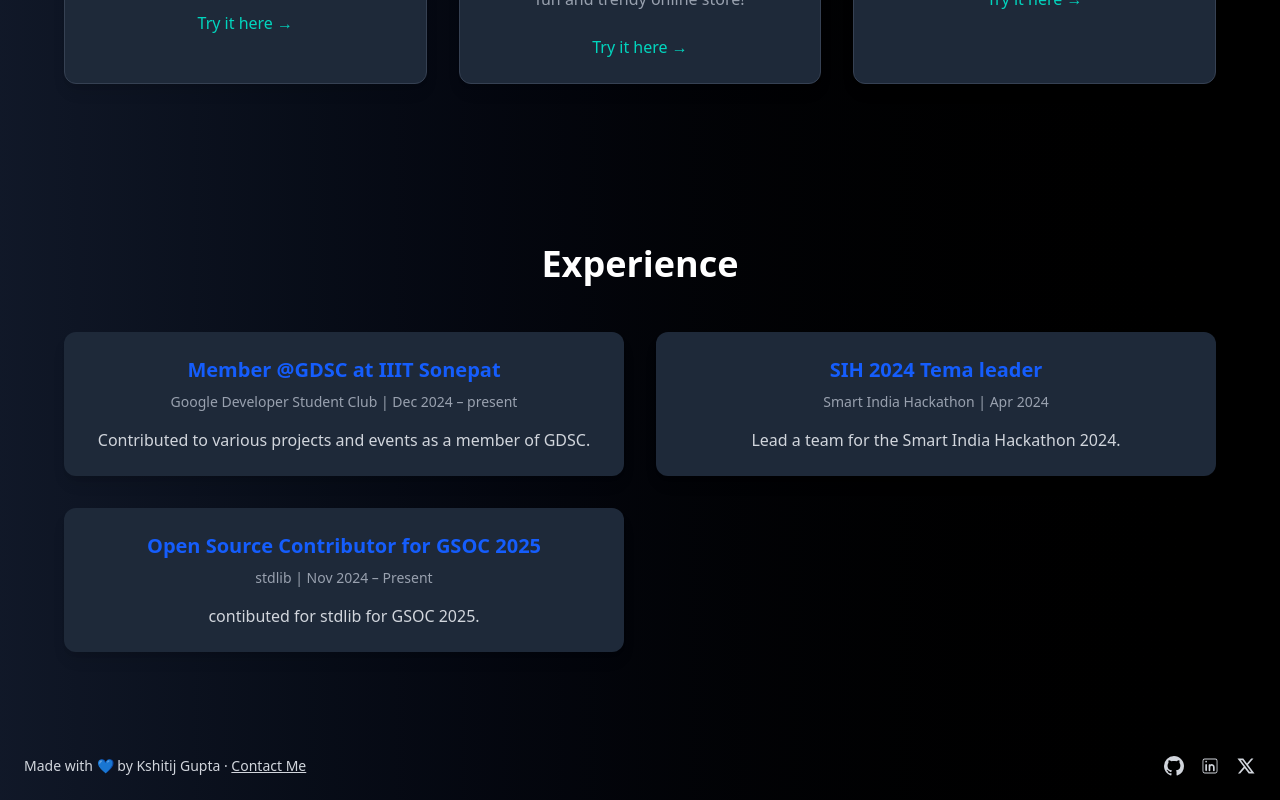
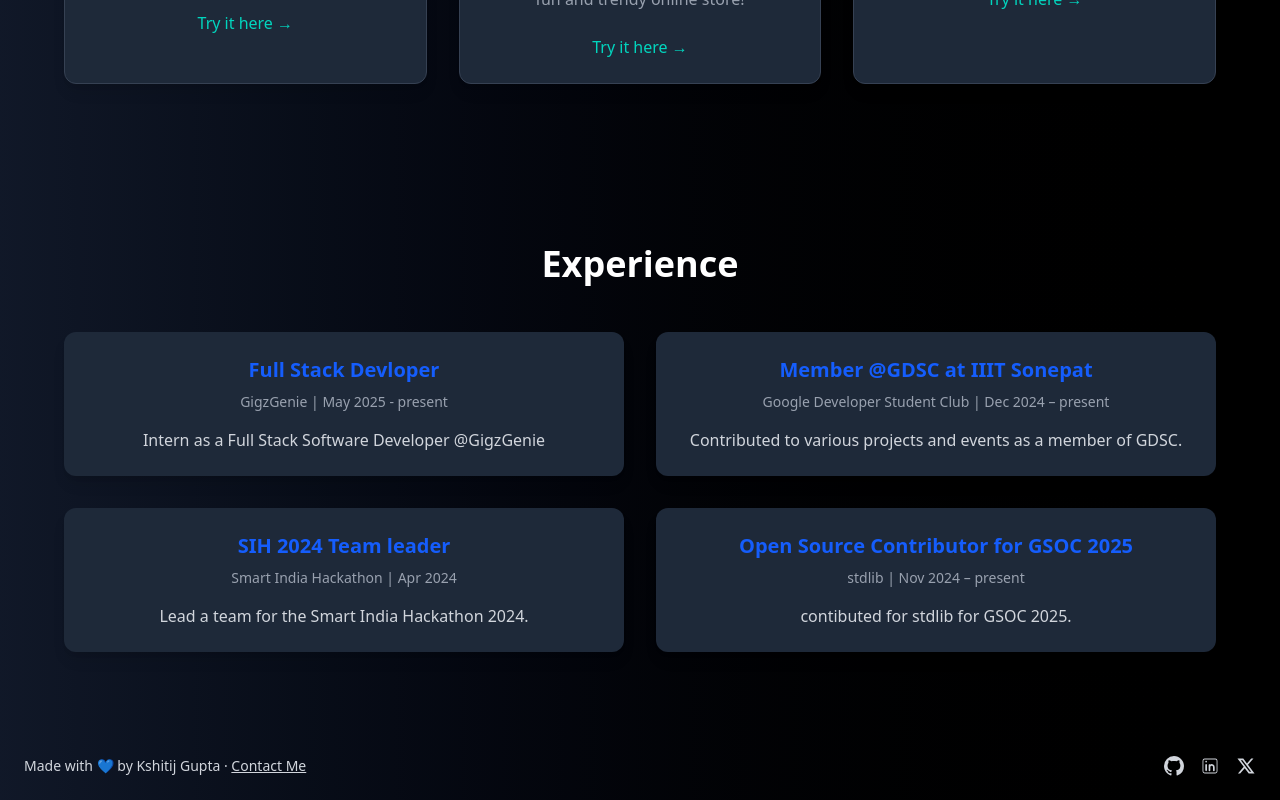
Before and after one commit to KshitijGupta99/NewPortfolio, a Next.js app: page / in a window 1280 px wide. Shown: the part 2678-3478 px from the top of the page. Built offline with nearby package versions, Linux system fonts and the light colour scheme.

Commit message:
Update Experience.tsx

```diff
--- a/components/Experience.tsx
+++ b/components/Experience.tsx
@@ -2,6 +2,12 @@ import React from "react";
 import Link from "next/link";
 
 const experiences = [
+  {
+    title: "Full Stack Devloper",
+    org: "GigzGenie",
+    date: "May 2025 - present",
+    desc: "Intern as a Full Stack Software Developer @GigzGenie"
+  },
   {
     title: "Member @GDSC at IIIT Sonepat",
     org: "Google Developer Student Club",
@@ -9,7 +15,7 @@ const experiences = [
     desc: "Contributed to various projects and events as a member of GDSC.",
   },
   {
-    title: "SIH 2024 Tema leader",
+    title: "SIH 2024 Team leader",
     org: "Smart India Hackathon",
     date: "Apr 2024",
     desc: "Lead a team for the Smart India Hackathon 2024.",
@@ -17,7 +23,7 @@ const experiences = [
   {
     title: "Open Source Contributor for GSOC 2025",
     org: "stdlib",
-    date: "Nov 2024 – Present",
+    date: "Nov 2024 – present",
     desc: "contibuted for stdlib for GSOC 2025.",
   },
 ];
```
